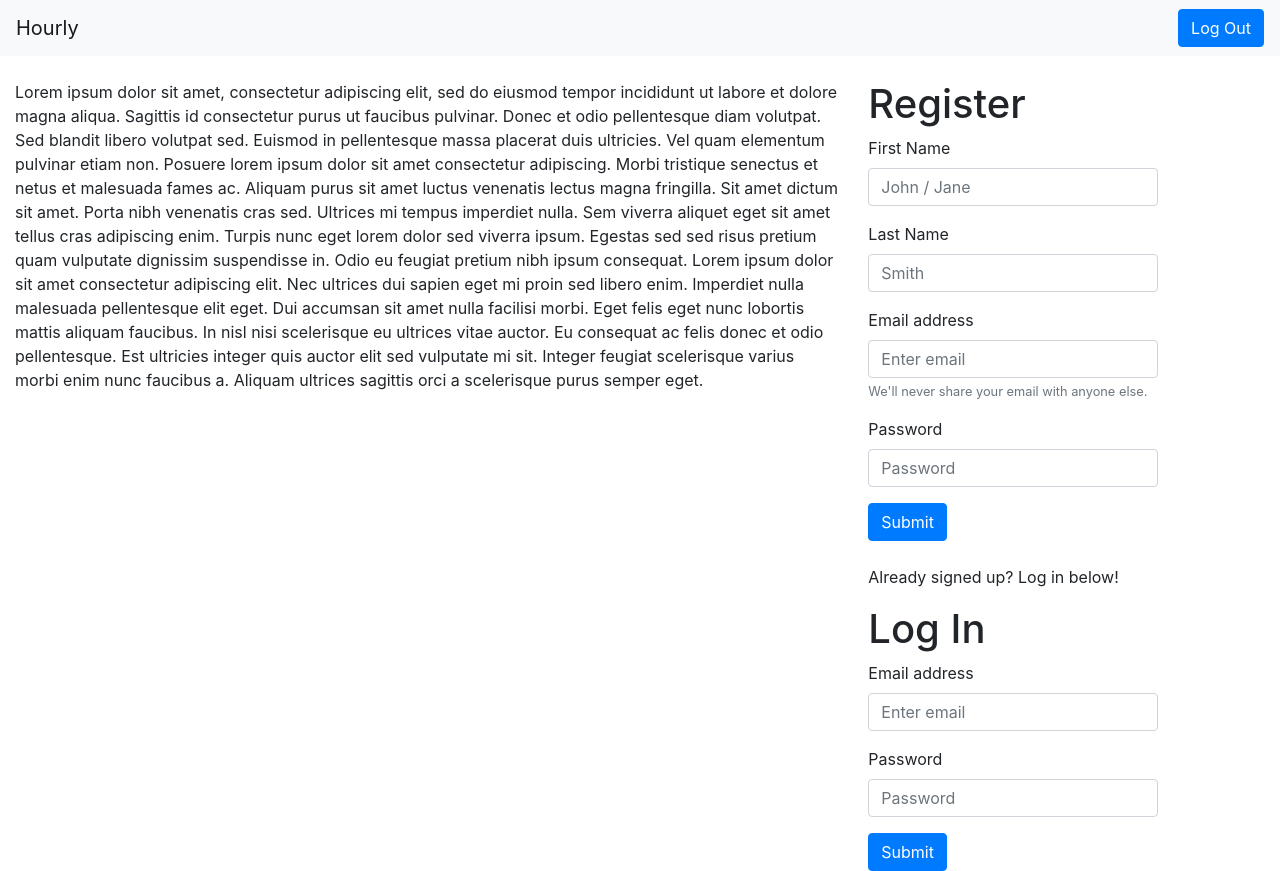
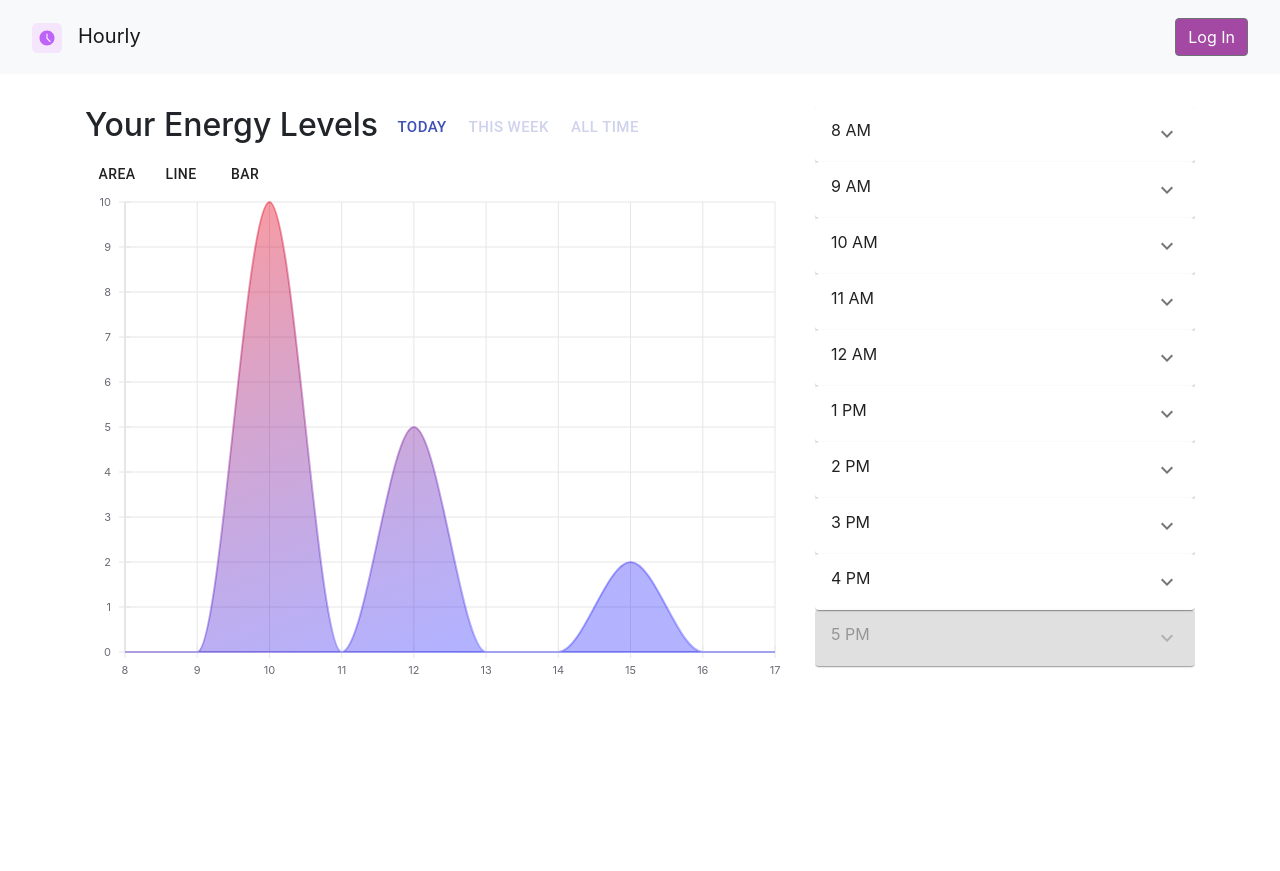
Before and after one commit to dzhen19/hackholyoke2020, a React (Create React App) app in the folder frontend/client/: page / in a window 1280 px wide. After the commit the page ends 800 px from the top, so only its background shows below. Built offline with nearby package versions, Linux system fonts and the light colour scheme.

Commit message:
finished dummy frontend

```diff
--- a/frontend/client/package.json
+++ b/frontend/client/package.json
@@ -10,6 +10,8 @@
     "@testing-library/user-event": "^12.2.0",
     "axios": "^0.21.0",
     "bootstrap": "^4.5.3",
+    "emoji-mart": "^3.0.0",
+    "ical.js": "^1.4.0",
     "react": "^17.0.1",
     "react-bootstrap": "^1.4.0",
     "react-dom": "^17.0.1",
--- a/frontend/client/src/App.css
+++ b/frontend/client/src/App.css
@@ -2,3 +2,6 @@
 body{
   color:black;
 }
+:root{
+  /* filter: invert(85%); */
+}
--- a/frontend/client/src/App.js
+++ b/frontend/client/src/App.js
@@ -14,9 +14,11 @@ function App() {
     <Navbar />
       <Router>
         <Switch>
+          <Route path="/register">
+            <Register />
+            </Route>
           <Route path="/">
-            <Register />
-            {/*<Dashboard />*/}
+            <Dashboard />
           </Route>
         </Switch>
     </Router>
--- a/frontend/client/src/components/HourInput/HourInput.js
+++ b/frontend/client/src/components/HourInput/HourInput.js
@@ -5,6 +5,8 @@ import Accordion from "@material-ui/core/Accordion";
 import AccordionSummary from "@material-ui/core/AccordionSummary";
 import AccordionDetails from "@material-ui/core/AccordionDetails";
 import ExpandMoreIcon from "@material-ui/icons/ExpandMore";
+import "emoji-mart/css/emoji-mart.css";
+import { Picker } from "emoji-mart";
 
 export default function HourInput(hour, cachedEnergy, updateEnergy) {
   const [energy, setEnergy] = useState(0);
@@ -14,21 +16,29 @@ export default function HourInput(hour, cachedEnergy, updateEnergy) {
   };
   const timeCheck = (hour) => {
     var today = new Date();
-    var h_now = console.log(today.getHours());
-    h_now = 11
-    if(h_now<parseInt(hour)){
-        return true
+    var h_now = today.getHours();
+    if (h_now < parseInt(hour)) {
+      return true;
     }
     return false;
+  };
+  const [expanded, setExpanded] = useState(false);
+  const handleExpand = (panel) => (event, isExpanded) => {
+    setExpanded(isExpanded ? panel : false);
+    console.log(panel);
   };
 
   return (
     <div>
-      <Accordion disabled={timeCheck(hour)}>
+      <Accordion
+        disabled={timeCheck(hour)}
+        expanded={expanded === hour}
+        onChange={handleExpand(hour)}
+      >
         <AccordionSummary expandIcon={<ExpandMoreIcon />}>
-          <label>{hour}</label>
+          <label>{hour <= 12 ? `${hour} AM` : `${hour % 12} PM`}</label>
         </AccordionSummary>
-        <AccordionDetails>
+        <AccordionDetails style={{display:'block'}}>
           <Slider
             defaultValue={cachedEnergy}
             aria-labelledby="discrete-slider"
@@ -39,6 +49,8 @@ export default function HourInput(hour, cachedEnergy, updateEnergy) {
             max={10}
             onChange={handleChange}
           />
+          <div>
+          </div>
         </AccordionDetails>
       </Accordion>
     </div>
--- a/frontend/client/src/components/Navbar/Navbar.js
+++ b/frontend/client/src/components/Navbar/Navbar.js
@@ -1,22 +1,33 @@
-import React from 'react'
-import { Nav, Navbar, Button } from 'react-bootstrap'
-import './style.css'
+import React from "react";
+import { Nav, Navbar, Button } from "react-bootstrap";
+import "./style.css";
+import logo from "./clock.svg";
 
 const nav = () => {
+  const b = localStorage.getItem('auth') == 'true'
+  const handleClick = () => {
+    localStorage.setItem('auth', 'false')
+  }
   return (
     <Navbar id="navbar" bg="light" expand="lg">
-      <Navbar.Brand>Hourly</Navbar.Brand>
-      <Navbar.Toggle aria-controls="basic-navbar-nav" />
-      <Navbar.Collapse id="basic-navbar-nav">
+      <Nav.Link href='/'>
+        <Navbar.Brand>
+          <img src={logo} width="30" height="30" />
+        </Navbar.Brand>
+        <Navbar.Brand>Hourly</Navbar.Brand>
+      </Nav.Link>
 
-        <Nav inline className="ml-auto">
-          {/*<p id="greeting">Hi, FirstName LastName!</p>*/}
-          {/*<i class="fas fa-user-circle"></i>*/}
-          <Button>Log Out</Button>
-        </Nav>
-      </Navbar.Collapse>
+        <Nav.Link inline className="ml-auto" href='/register'>
+          <Button
+            variant="dark"
+            style={{ backgroundColor: "purple", opacity: "70%" }}
+            onClick={handleClick}
+          >
+            {b?'Log Out':'Log In'}
+          </Button>
+        </Nav.Link>
     </Navbar>
-  )
-}
+  );
+};
 
-export default nav
+export default nav;
--- /dev/null
+++ b/frontend/client/src/components/calendar/calendar.js
@@ -0,0 +1,57 @@
+import React, { useState } from "react";
+import ICAL from "ical.js";
+
+export default function Calendar() {
+  const [cal, setCal] = useState("");
+  let fileReader;
+  var jcalData;
+
+  const handleFileRead = (e) => {
+    const content = fileReader.result;
+    const jcalData = ICAL.parse(content);
+    const vcalendar = new ICAL.Component(jcalData);
+    var vevent = vcalendar.getAllSubcomponents("vevent");
+    const today = new Date();
+
+    let startTime;
+    let endTime;
+    const eventsToday = [];
+    for (e in vevent) {
+      startTime = vevent[e].getFirstPropertyValue("dtstart")._time;
+      if (
+        startTime.year === today.getFullYear() &&
+        startTime.month === today.getMonth() &&
+        startTime.day === today.getDay()
+      ) {
+        endTime = vevent[e].getFirstPropertyValue("dtend")._time;
+        eventsToday.push({start:startTime,end:endTime});
+      }
+    }
+    console.log(eventsToday);
+
+  };
+
+  const handleFileChosen = (file) => {
+    fileReader = new FileReader();
+    fileReader.onloadend = handleFileRead;
+    fileReader.readAsText(file);
+  };
+
+  //   var jcalData = ICAL.parse(cal);
+  //   var vcalendar = new ICAL.Component(jcalData);
+  //   var vevent = vcalendar.getFirstSubcomponent("vevent");
+  //   var summary = vevent.getFirstPropertyValue("summary");
+
+  return (
+    <div>
+      {/* <input
+        type="file"
+        id="avatar"
+        name="avatar"
+        accept="text/calendar"
+        onChange={(e) => handleFileChosen(e.target.files[0])}
+      /> */}
+      {/* {summary} */}
+    </div>
+  );
+}
--- a/frontend/client/src/components/graphToday.js
+++ b/frontend/client/src/components/graphToday.js
@@ -1,20 +1,22 @@
 import React, { useState, useEffect } from "react";
-import Button from '@material-ui/core/Button';
+import Button from "@material-ui/core/Button";
 import "../../node_modules/react-vis/dist/style.css";
 
 import {
   XYPlot,
   LineSeries,
+  AreaSeries,
   VerticalBarSeries,
   VerticalGridLines,
   HorizontalGridLines,
   XAxis,
   Crosshair,
   YAxis,
+  GradientDefs,
 } from "react-vis";
 
 export default function GraphToday(data) {
-  const [graphStyle, setGraphStyle] = useState("line");
+  const [graphStyle, setGraphStyle] = useState("area");
   const [CH, setCH] = useState([]);
   const _onMouseLeave = () => {
     setCH([]);
@@ -32,33 +34,55 @@ export default function GraphToday(data) {
             _onNearestX(datapoint, event);
           }}
           data={data}
-          animation={'noWobble'}
+          animation={"gentle"}
+          color={'url(#CoolGradient)'}
         />
       );
     } else if (graphStyle === "line") {
       return (
         <LineSeries
-          {...{ animation: { damping: 9, stiffness:300} }}
+          {...{ animation: { damping: 9, stiffness: 300 } }}
           onNearestX={(datapoint, event) => {
             _onNearestX(datapoint, event);
           }}
           curve={"curveMonotoneX"}
           data={data}
+          animation={"gentle"}
+          color={'url(#CoolGradient)'}
         />
       );
+    }else if (graphStyle==='area'){
+      return (
+        <AreaSeries
+          {...{ animation: { damping: 9, stiffness: 300 } }}
+          onNearestX={(datapoint, event) => {
+            _onNearestX(datapoint, event);
+          }}
+          curve={"curveMonotoneX"}
+          data={data}
+          animation={"gentle"}
+          color={'url(#CoolGradient)'}
+        />
+      )
     }
   };
 
   return (
     <div className="App">
-      <h1>Your Energy Levels Today</h1>
+      <Button onClick={() => setGraphStyle("area")}>area</Button>
+      <Button onClick={() => setGraphStyle("line")}>line</Button>
       <Button onClick={() => setGraphStyle("bar")}>bar</Button>
-      <Button onClick={() => setGraphStyle("line")}>line</Button>
-      <XYPlot onMouseLeave={_onMouseLeave} height={300} width={500}>
+      <XYPlot onMouseLeave={_onMouseLeave} height={500} width={700}>
         <VerticalGridLines />
         <HorizontalGridLines />
         <XAxis />
         <YAxis />
+        <GradientDefs>
+          <linearGradient id="CoolGradient" x1="0" x2="0.5" y1="0" y2="1">
+            <stop offset="0%" stopColor="red" stopOpacity={0.4} />
+            <stop offset="100%" stopColor="blue" stopOpacity={0.3} />
+          </linearGradient>
+        </GradientDefs>
         {plot()}
         <Crosshair values={CH} />
       </XYPlot>
--- a/frontend/client/src/pages/RegisterPage/Register.js
+++ b/frontend/client/src/pages/RegisterPage/Register.js
@@ -3,35 +3,35 @@ import { Container, Row, Col, Form, FormControl, Button } from 'react-bootstrap'
 import './style.css'
 
 const register = () => {
+  const handleSubmit = (e) =>{
+    e.preventDefault();
+    localStorage.setItem('auth','true')
+    window.location.href='/'
+
+  }
   return (
     <div>
       <Container fluid>
         <Row className="spacing">
-          <Col id="description" md={8}>
+          <Col id="description" md={8} style={{background:'url(https://i.pinimg.com/originals/a5/de/ac/a5deac9846be58592867b207bb214849.png) no-repeat'}}>
           Lorem ipsum dolor sit amet, consectetur adipiscing elit, sed do eiusmod tempor incididunt ut labore et dolore magna aliqua. Sagittis id consectetur purus ut faucibus pulvinar. Donec et odio pellentesque diam volutpat. Sed blandit libero volutpat sed. Euismod in pellentesque massa placerat duis ultricies. Vel quam elementum pulvinar etiam non. Posuere lorem ipsum dolor sit amet consectetur adipiscing. Morbi tristique senectus et netus et malesuada fames ac. Aliquam purus sit amet luctus venenatis lectus magna fringilla. Sit amet dictum sit amet.
 
           Porta nibh venenatis cras sed. Ultrices mi tempus imperdiet nulla. Sem viverra aliquet eget sit amet tellus cras adipiscing enim. Turpis nunc eget lorem dolor sed viverra ipsum. Egestas sed sed risus pretium quam vulputate dignissim suspendisse in. Odio eu feugiat pretium nibh ipsum consequat. Lorem ipsum dolor sit amet consectetur adipiscing elit. Nec ultrices dui sapien eget mi proin sed libero enim. Imperdiet nulla malesuada pellentesque elit eget. Dui accumsan sit amet nulla facilisi morbi. Eget felis eget nunc lobortis mattis aliquam faucibus. In nisl nisi scelerisque eu ultrices vitae auctor. Eu consequat ac felis donec et odio pellentesque. Est ultricies integer quis auctor elit sed vulputate mi sit. Integer feugiat scelerisque varius morbi enim nunc faucibus a. Aliquam ultrices sagittis orci a scelerisque purus semper eget.
           </Col>
           <Col md={3}>
-            <Form>
-              <h1>Register</h1>
+            {/* <Form>
+              <h2>Register</h2>
               <Form.Group controlId="first-name">
-                <Form.Label>First Name</Form.Label>
+                <Form.Label>Name</Form.Label>
                 <Form.Control
                   type="text"
                   placeholder="John / Jane" />
-              </Form.Group>
-
-              <Form.Group controlId="last-name">
-                <Form.Label>Last Name</Form.Label>
-                <Form.Control type="email" placeholder="Smith" />
               </Form.Group>
 
               <Form.Group controlId="email">
                 <Form.Label>Email address</Form.Label>
                 <Form.Control type="email" placeholder="Enter email" />
                 <Form.Text className="text-muted">
-                  We'll never share your email with anyone else.
                 </Form.Text>
               </Form.Group>
 
@@ -42,10 +42,10 @@ const register = () => {
               <Button variant="primary" type="submit">
                 Submit
               </Button>
-            </Form>
-            <p className="spacing">Already signed up? Log in below!</p>
-            <h1>Log In</h1>
-            <Form>
+            </Form> */}
+
+            <h2>Log In</h2>
+            <Form onSubmit={handleSubmit}>
               <Form.Group controlId="email">
                 <Form.Label>Email address</Form.Label>
                 <Form.Control type="email" placeholder="Enter email" />
@@ -55,7 +55,7 @@ const register = () => {
                 <Form.Label>Password</Form.Label>
                 <Form.Control type="password" placeholder="Password" />
               </Form.Group>
-              <Button variant="primary" type="submit">
+              <Button variant="primary" type="submit" >
                 Submit
               </Button>
             </Form>
--- a/frontend/client/src/pages/dashboard.js
+++ b/frontend/client/src/pages/dashboard.js
@@ -4,13 +4,26 @@ import UserInput from "../components/UserInput/UserInput";
 import Container from "react-bootstrap/Container";
 import Col from "react-bootstrap/Col";
 import Row from "react-bootstrap/Row";
+import Calendar from "../components/calendar/calendar";
+import Button from "@material-ui/core/Button";
 import axios from "axios";
-import {
-    RadialChart
-} from "react-vis";
 
 function Dashboard() {
   //data for state management -> object literal
+  //proxy data from backend
+  // useEffect(
+  //     () => {axios.get('/hours').then(
+  //         (res) => {
+  //             const points = res.data.map((point)=>{
+  //                 console.log(point)
+  //                 return {
+  //                     'x': point.hour,
+  //                     'y': point.energy
+  //                 }
+  //             })
+  //         }
+  //     )}, [])
+  const [timeline, setTimeline] = useState("today");
   const [state, setState] = useState({
     8: 0,
     9: 0,
@@ -22,6 +35,42 @@ function Dashboard() {
     15: 2,
     16: 0,
     17: 0,
+  });
+
+  const [stateWeek, setStateWeek] = useState({
+    8: 5,
+    9: 3,
+    10: 10,
+    11: 9,
+    12: 5,
+    13: 7,
+    14: 8,
+    15: 2,
+    16: 0,
+    17: 0,
+  });
+
+  const [allTime, setAllTime] = useState({
+    8: 5,
+    9: 3,
+    10: 10,
+    11: 9,
+    12: 5,
+    13: 7,
+    14: 8,
+    15: 2,
+    16: 0,
+    17: 0,
+    18: 5,
+    19: 3,
+    20: 10,
+    21: 9,
+    22: 5,
+    23: 7,
+    24: 8,
+    25: 2,
+    26: 0,
+    27: 0,
   });
 
   //dict to array conversion
@@ -39,20 +88,6 @@ function Dashboard() {
   //data for visualization purposes -> array of object literals
   const [data, setData] = useState(decode(state));
 
-  //proxy data from backend
-  // useEffect(
-  //     () => {axios.get('/hours').then(
-  //         (res) => {
-  //             const points = res.data.map((point)=>{
-  //                 console.log(point)
-  //                 return {
-  //                     'x': point.hour,
-  //                     'y': point.energy
-  //                 }
-  //             })
-  //         }
-  //     )}, [])
-
   const updateEnergy = (key, value) => {
     state[key] = value;
     setState(state);
@@ -60,16 +95,60 @@ function Dashboard() {
     console.log(state);
   };
 
+  const plot = () => {
+    if (timeline == "today") {
+      return GraphToday(data);
+    } else if (timeline == "week") {
+      return GraphToday(decode(stateWeek));
+    } else {
+      return GraphToday(decode(allTime));
+    }
+  };
+
   return (
     <div>
-      <Container style={{marginTop:'2.5%'}}>
+      <Container style={{ marginTop: "2.5%" }}>
         <Row>
-          <Col>{GraphToday(data)}</Col>
           <Col>
-            {UserInput(updateEnergy, state)}
+            <h2>
+              Your Energy Levels&nbsp;
+              <Button
+                onClick={() => setTimeline("today")}
+                style={{
+                  opacity: timeline == "today" ? "100%" : "25%",
+                }}
+                size="large"
+                color="primary"
+              >
+                Today
+              </Button>
+              <Button
+                onClick={() => setTimeline("week")}
+                style={{
+                  opacity: timeline == "week" ? "100%" : "25%",
+                }}
+                size="large"
+                color="primary"
+              >
+                This Week
+              </Button>
+              <Button
+                onClick={() => setTimeline("alltime")}
+                style={{
+                  opacity: timeline == "alltime" ? "100%" : "25%",
+                }}
+                size="large"
+                color="primary"
+              >
+                All Time
+              </Button>
+            </h2>
+            {plot()}
           </Col>
+          <Col>{UserInput(updateEnergy, state)}</Col>
         </Row>
       </Container>
+      <Calendar />
     </div>
   );
 }
```
Also changed, not shown: frontend/client/src/components/hourInput.js (deleted, +0 -14 lines), frontend/client/src/components/Navbar/clock.svg (added), 1 other file (tests, documents, lock files or other folders).
